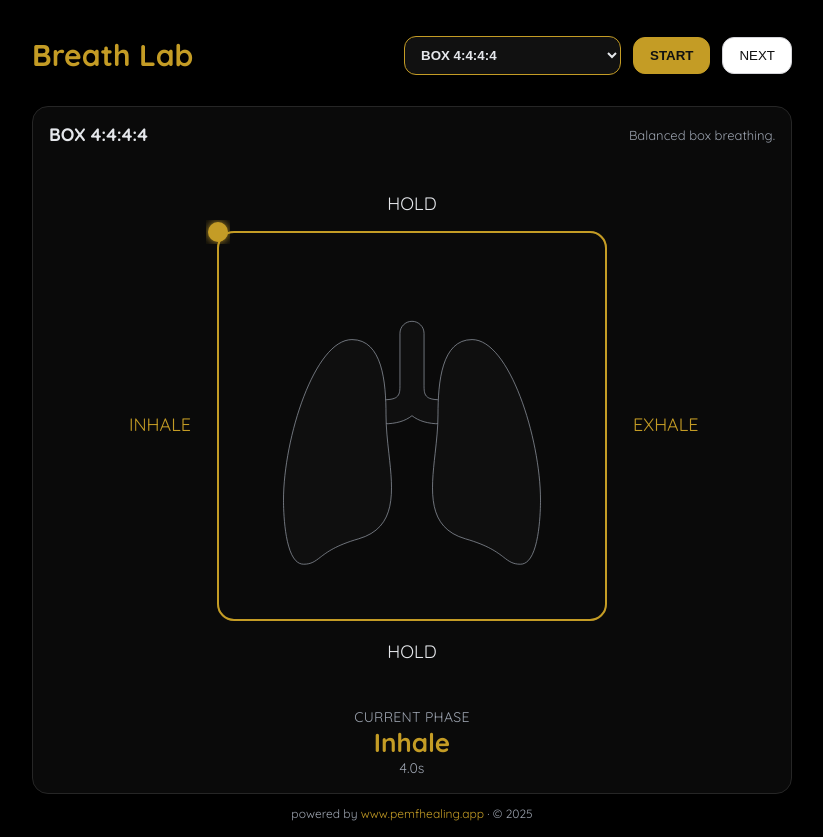
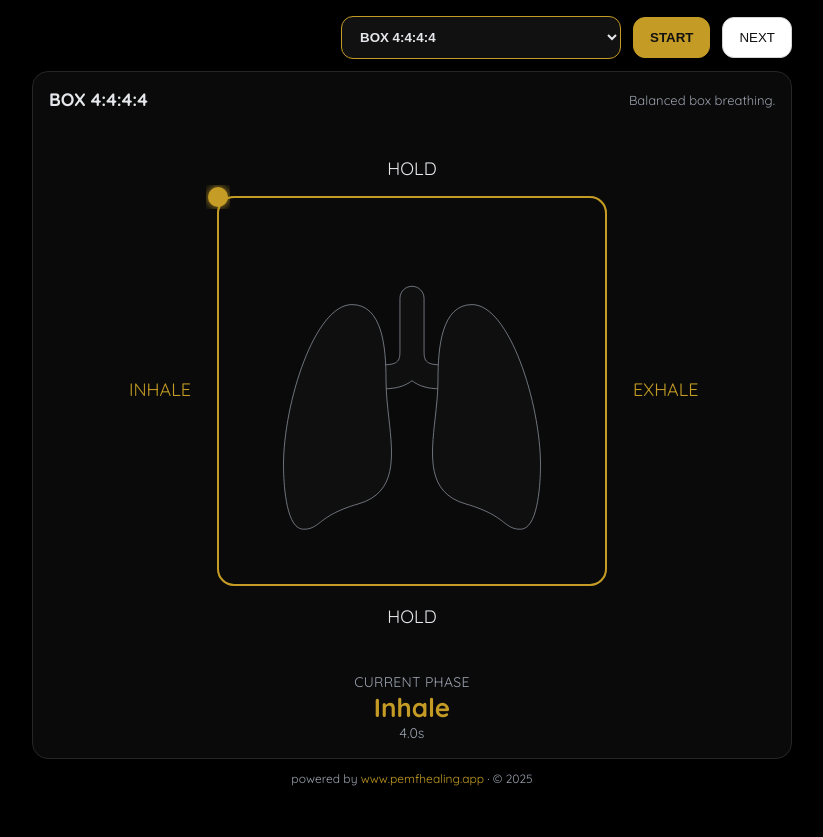
Before and after one commit to PeMFHealingApp/BreathLab, a React (Vite) app: page / in a window 1280 px wide. Shown: the whole page, without its empty margins (228-1051 px from the left). After the commit the page ends 802 px from the top, so only its background shows below. Built offline with nearby package versions, Linux system fonts and the light colour scheme.

Commit message:
Update BreathLab.jsx

```diff
--- a/src/BreathLab.jsx
+++ b/src/BreathLab.jsx
@@ -19,6 +19,7 @@ export default function BreathLab() {
     window.addEventListener("resize", onR);
     return () => window.removeEventListener("resize", onR);
   }, []);
+  const isNarrow = size < 520; // mobile check for responsive header
 
   const RAW_SVG = import.meta.env.BASE_URL + "lungs-lung-svgrepo-com.svg";
 
@@ -112,7 +113,7 @@ export default function BreathLab() {
   function findFirstInhaleIndex(pPlan) {
     const idx = pPlan.findIndex(ph => (ph.label || "").toLowerCase().includes("inhale"));
     return idx >= 0 ? idx : 0;
-  }
+    }
 
   const handleStart = () => {
     const inhaleIdx = findFirstInhaleIndex(plan);
@@ -262,8 +263,22 @@ export default function BreathLab() {
   return (
     <div style={{ minHeight: "100vh" }}>
       <div style={{ maxWidth: 760, margin: "0 auto", padding: 16 }}>
-        <header style={{ marginBottom: 12, display: "flex", alignItems: "center", gap: 12, flexWrap: "wrap" }}>
-          <h1 style={{ color: GOLD, fontWeight: 700, fontSize: 30, marginRight: "auto" }}>Breath Lab</h1>
+        {/* Responsive header: no big visible title; dropdown full-width on mobile */}
+        <header
+          style={{
+            marginBottom: 12,
+            display: "grid",
+            gridTemplateColumns: isNarrow ? "1fr" : "1fr auto auto",
+            alignItems: "center",
+            gap: 12,
+          }}
+        >
+          {/* Accessible name only (visually hidden) */}
+          <h1 style={{ position: "absolute", left: -9999, top: "auto", width: 1, height: 1, overflow: "hidden" }}>
+            Breath Lab
+          </h1>
+
+          {/* PRESET SELECT */}
           <select
             value={current.id}
             onChange={(e) => {
@@ -274,17 +289,42 @@ export default function BreathLab() {
               setRemaining(p.phases[0].seconds);
               setCountdown(0);
             }}
-            style={{ background: "#111", color: "#e5e7eb", border: `1px solid ${GOLD}`, borderRadius: 12, padding: "10px 12px", paddingRight: 36, fontWeight: 600 }}
+            style={{
+              background: "#111",
+              color: "#e5e7eb",
+              border: `1px solid ${GOLD}`,
+              borderRadius: 12,
+              padding: "12px 14px",
+              paddingRight: 36,
+              fontWeight: 600,
+              width: isNarrow ? "100%" : 280,
+              justifySelf: isNarrow ? "stretch" : "end",
+            }}
           >
-            {presets.map((p) => (<option key={p.id} value={p.id}>{p.name}</option>))}
+            {presets.map((p) => (
+              <option key={p.id} value={p.id}>{p.name}</option>
+            ))}
           </select>
+
+          {/* START/PAUSE */}
           <button
             onClick={() => { if (running) setRunning(false); else if (!countdown) handleStart(); }}
             disabled={!!countdown}
-            style={{ background: GOLD, color: "#111", border: `1px solid ${GOLD}`, borderRadius: 12, padding: "10px 16px", fontWeight: 700, opacity: countdown ? 0.7 : 1 }}
+            style={{
+              background: GOLD,
+              color: "#111",
+              border: `1px solid ${GOLD}`,
+              borderRadius: 12,
+              padding: "12px 16px",
+              fontWeight: 700,
+              opacity: countdown ? 0.7 : 1,
+              justifySelf: isNarrow ? "start" : "end",
+            }}
           >
             {running ? "PAUSE" : countdown ? `GET READY ${countdown}` : "START"}
           </button>
+
+          {/* NEXT */}
           <button
             onClick={() => {
               const i = presets.findIndex((p) => p.id === current.id);
@@ -295,7 +335,16 @@ export default function BreathLab() {
               setRemaining(n.phases[0].seconds);
               setCountdown(0);
             }}
-            style={{ background: "#fff", color: "#111", border: "1px solid #d4d4d8", borderRadius: 12, padding: "10px 16px", fontWeight: 400, textTransform: "uppercase" }}
+            style={{
+              background: "#fff",
+              color: "#111",
+              border: "1px solid #d4d4d8",
+              borderRadius: 12,
+              padding: "12px 16px",
+              fontWeight: 400,
+              textTransform: "uppercase",
+              justifySelf: isNarrow ? "start" : "end",
+            }}
           >
             Next
           </button>
@@ -356,7 +405,7 @@ export default function BreathLab() {
 
           <div style={{ textAlign: "center", marginTop: 12 }}>
             <div style={{ color: "#9ca3af", fontSize: 14, letterSpacing: 0.3 }}>CURRENT PHASE</div>
-            <div style={{ color: GOLD, fontWeight: 700, fontSize: 26 }}>{countdown ? "GET READY" : phase.label}</div>
+            <div style={{ color: GOLD, fontWeight: 700, fontSize: 26 }}>{displayPhase}</div>
             <div style={{ color: "#9ca3af", fontSize: 14 }}>{Number(remaining).toFixed(1)}s</div>
           </div>
         </section>
```
